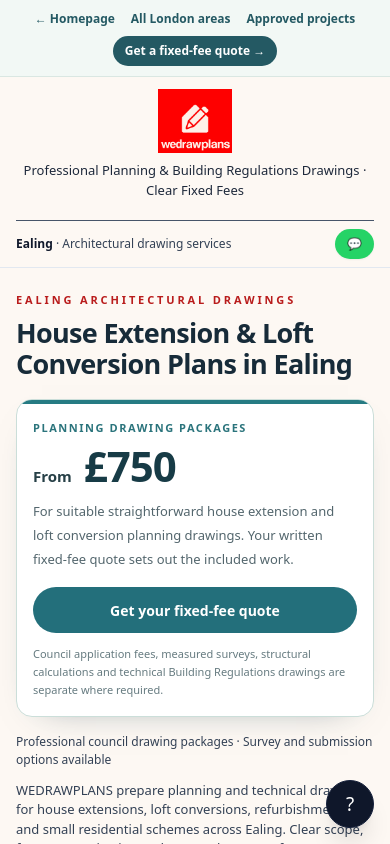
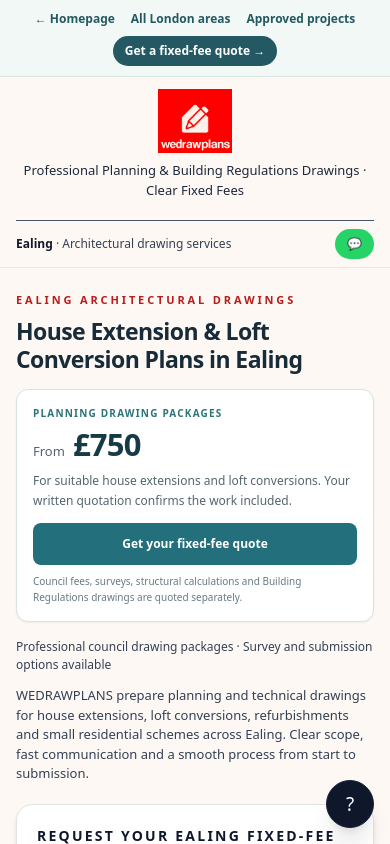
Before and after one commit to WEDRAWPLANS/wedrawplans, a Next.js app: page /areas/ealing in a window 390 px wide. Shown: the top 844 px of the page. Built offline with nearby package versions, Linux system fonts and the light colour scheme.

Commit message:
Refine Ealing mobile offer into compact professional typographic hierarchy

```diff
--- a/pages/areas/ealing.tsx
+++ b/pages/areas/ealing.tsx
@@ -491,29 +491,27 @@ export default function EalingAreaPage() {
                   Ealing architectural drawings
                 </p>
 
-                <h1 className="mt-2 max-w-xl text-[27px] font-bold leading-[1.16] tracking-tight text-[#172b39] sm:text-[34px]">
+                <h1 className="mt-2 max-w-xl text-[23px] font-semibold leading-[1.22] tracking-tight text-[#172b39] sm:text-[30px]">
                   House Extension & Loft Conversion Plans in Ealing
                 </h1>
 
-                <div className="mt-5 overflow-hidden rounded-2xl border border-[#cbded9] bg-white shadow-[0_12px_35px_-26px_rgba(21,59,73,0.55)]">
-                  <div className="h-1 bg-[#267b83]" />
-                  <div className="p-4 sm:p-5">
-                    <p className="text-[11px] font-bold uppercase tracking-[0.14em] text-[#2b747c]">Planning drawing packages</p>
-                    <div className="mt-2 flex flex-wrap items-baseline gap-x-3 gap-y-1">
-                      <span className="text-[15px] font-semibold text-[#274047]">From</span>
-                      <span className="text-[42px] font-extrabold leading-none tracking-tight text-[#173b46]">£750</span>
-                    </div>
-                    <p className="mt-3 text-[13px] leading-6 text-[#53666d]">
-                      For suitable straightforward house extension and loft conversion planning drawings.
-                      Your written fixed-fee quote sets out the included work.
-                    </p>
-                    <button type="button" onClick={scrollToForm} className="mt-4 flex min-h-[46px] w-full items-center justify-center rounded-full bg-[#236f7b] px-5 py-3 text-[14px] font-bold text-white transition hover:bg-[#194e5b] sm:w-auto">
-                      Get your fixed-fee quote
-                    </button>
-                    <p className="mt-3 text-[11px] leading-[1.65] text-[#667b80]">
-                      Council application fees, measured surveys, structural calculations and technical Building Regulations drawings are separate where required.
-                    </p>
+                <div className="mt-4 rounded-xl border border-[#d7e3e0] bg-white p-4 shadow-sm sm:p-5">
+                  <p className="text-[10px] font-semibold uppercase tracking-[0.12em] text-[#2b747c]">
+                    Planning drawing packages
+                  </p>
+                  <div className="mt-1 flex items-baseline gap-2">
+                    <span className="text-[13px] font-medium text-[#53666d]">From</span>
+                    <span className="text-[31px] font-bold leading-tight tracking-tight text-[#173b46]">£750</span>
                   </div>
+                  <p className="mt-2 text-[12px] leading-5 text-[#53666d]">
+                    For suitable house extensions and loft conversions. Your written quotation confirms the work included.
+                  </p>
+                  <button type="button" onClick={scrollToForm} className="mt-3 inline-flex min-h-[42px] w-full items-center justify-center rounded-lg bg-[#236f7b] px-4 py-2 text-[12px] font-semibold text-white transition hover:bg-[#194e5b] sm:w-auto">
+                    Get your fixed-fee quote
+                  </button>
+                  <p className="mt-2 text-[10px] leading-4 text-[#667b80]">
+                    Council fees, surveys, structural calculations and Building Regulations drawings are quoted separately.
+                  </p>
                 </div>
 
                 <p className="mt-4 text-[12px] font-medium text-slate-700">
```
